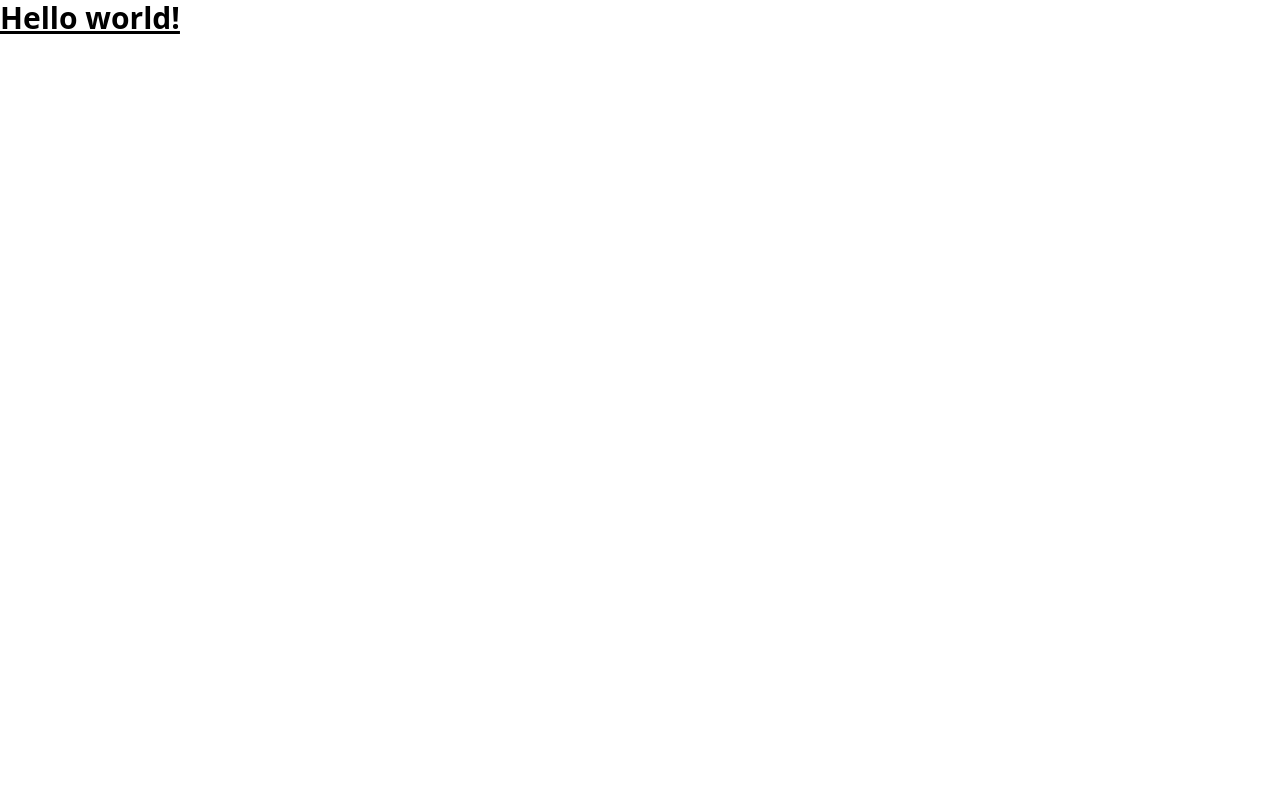
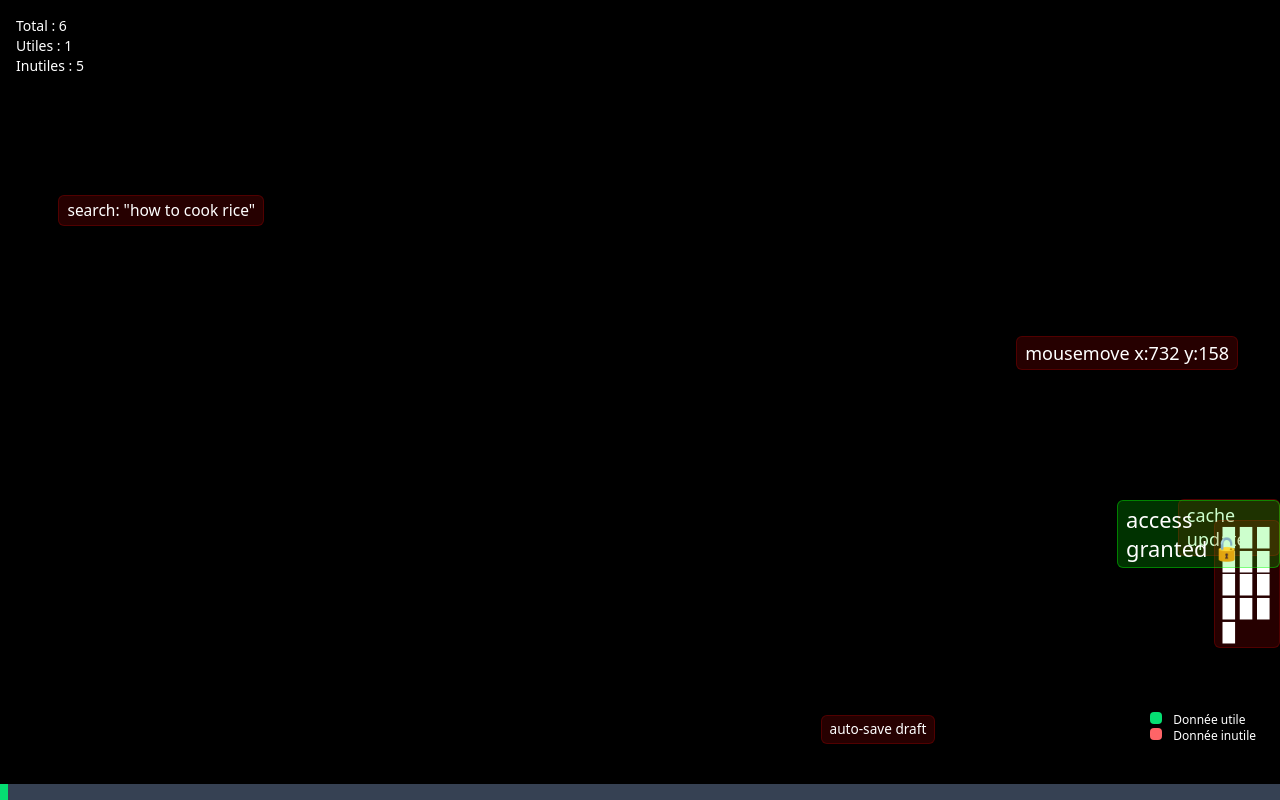
Before and after one commit to RomainRodrigues/BigData, a Nuxt app: page / in a window 1280 px wide. Built offline with nearby package versions, Linux system fonts and the light colour scheme.

Commit message:
feat: le projet presque complet

```diff
--- /dev/null
+++ b/components/DataBlock.vue
@@ -0,0 +1,42 @@
+<template>
+  <div
+    class="absolute text-white rounded-md px-2 py-1 text-xs pointer-events-none animate-dataDrop"
+    :style="{
+      top: top + 'px',
+      left: left + 'px',
+      fontSize: size + 'px',
+      opacity: 1,
+      backgroundColor: isUseful ? 'rgba(0,255,0,0.2)' : 'rgba(255,0,0,0.15)',
+      border: isUseful ? '1px solid rgba(0,255,0,0.4)' : '1px solid rgba(255,0,0,0.2)',
+    }"
+  >
+    {{ text }}
+  </div>
+</template>
+
+<script setup>
+defineProps({
+  text: String,
+  top: Number,
+  left: Number,
+  size: Number,
+  isUseful: Boolean,
+})
+</script>
+
+<style scoped>
+@keyframes dataDrop {
+  0% {
+    opacity: 0;
+    transform: translateY(-10px) scale(0.95);
+  }
+  100% {
+    opacity: 1;
+    transform: translateY(0) scale(1);
+  }
+}
+
+.animate-dataDrop {
+  animation: dataDrop 0.4s ease-out;
+}
+</style>
--- /dev/null
+++ b/components/SystemCrash.vue
@@ -0,0 +1,29 @@
+<template>
+  <div class="absolute inset-0 bg-black text-red-500 flex flex-col items-center justify-center text-center z-50 animate-fadeIn">
+    <h1 class="text-4xl font-bold mb-4">
+      💥 SYSTEM CRASH 💥
+    </h1>
+    <p class="text-lg">
+      Memory limit exceeded
+    </p>
+    <p class="text-sm mt-2 text-gray-300">
+      Reboot required
+    </p>
+  </div>
+</template>
+
+  <style scoped>
+  @keyframes fadeIn {
+    from {
+      opacity: 0;
+      transform: scale(1.1);
+    }
+    to {
+      opacity: 1;
+      transform: scale(1);
+    }
+  }
+  .animate-fadeIn {
+    animation: fadeIn 0.5s ease-out forwards;
+  }
+  </style>
--- a/pages/index.vue
+++ b/pages/index.vue
@@ -1,11 +1,138 @@
-<script setup>
-// tmp file
-</script>
+<template>
+  <div class="relative w-full h-screen bg-black overflow-hidden">
+    <!-- Bloc de données -->
+    <DataBlock
+      v-for="block in blocks"
+      :key="block.id"
+      v-bind="block"
+    />
 
-<template>
-  <div>
-    <h1 class="text-3xl font-bold underline">
-      Hello world!
-    </h1>
+    <!-- Statistiques -->
+    <div class="absolute top-0 left-0 p-4 text-white text-sm z-50 bg-black/60 rounded">
+      <p>Total : {{ blocks.length }}</p>
+      <p>Utiles : {{ usefulCount }}</p>
+      <p>Inutiles : {{ blocks.length - usefulCount }}</p>
+    </div>
+
+    <!-- Légende -->
+    <div class="absolute bottom-12 right-4 text-white text-xs z-50 bg-black/50 p-2 rounded">
+      <p>
+        <span class="inline-block w-3 h-3 bg-green-400 mr-2 rounded-sm" />
+        Donnée utile
+      </p>
+      <p>
+        <span class="inline-block w-3 h-3 bg-red-400 mr-2 rounded-sm" />
+        Donnée inutile
+      </p>
+    </div>
+
+    <!-- Barre mémoire -->
+    <div class="absolute bottom-0 left-0 w-full h-4 bg-gray-700">
+      <div
+        class="h-full transition-all duration-300 ease-in-out"
+        :class="{
+          'bg-green-400': usagePercent < 50,
+          'bg-yellow-400': usagePercent >= 50 && usagePercent < 80,
+          'bg-red-500': usagePercent >= 80,
+        }"
+        :style="{ width: usagePercent + '%' }"
+      />
+    </div>
+
+    <!-- Écran de crash -->
+    <SystemCrash v-if="isCrashed" />
   </div>
 </template>
+
+<script setup>
+import { ref, onMounted, computed } from 'vue'
+import DataBlock from '@/components/DataBlock.vue'
+import SystemCrash from '@/components/SystemCrash.vue'
+
+const blocks = ref([])
+const usefulCount = ref(0)
+const isCrashed = ref(false)
+
+let idCounter = 0
+let interval = 1000
+
+const maxCapacity = 1000
+
+const usagePercent = computed(() =>
+  Math.min((blocks.value.length / maxCapacity) * 100, 100),
+)
+
+const usefulData = [
+  'medical record',
+  'emergency alert',
+  'login credentials',
+  'location for ambulance',
+  'bank transaction',
+  'user: #5487',
+  'timestamp: 2024-11-03T12:03:42Z',
+  'IP: 192.168.1.12',
+  '2FA code: 583921',
+  'GPS: 48.8566, 2.3522',
+  'MRI scan result',
+  'blood pressure: 132/85',
+  'heartbeat: 78 bpm',
+  'access granted 🔓',
+  'payment: €243.89',
+]
+
+const uselessData = [
+  'cookie session',
+  'ad click',
+  'scroll: 73%',
+  'search: "how to cook rice"',
+  'metadata: font loaded',
+  'hover: button#2',
+  'auto-save draft',
+  'mousemove x:732 y:158',
+  '█ █ █ █ █ █ █ █ █ █ █ █ █',
+  '@@@%%%###!!!',
+  '❤️👀😐👾🧠',
+  'reaction: 😂',
+  'ID#0000000000',
+  'open tab: 27',
+  'cache update',
+  'blur event',
+  'log: heartbeat 15ms',
+  'ping: 3ms',
+  'UI lag spike detected',
+  'temp file: tmp-8479.tmp',
+  'analytics: 0.17%',
+]
+
+const generateBlock = () => {
+  if (isCrashed.value) return
+
+  const isUseful = Math.random() < 0.1
+  const text = isUseful
+    ? usefulData[Math.floor(Math.random() * usefulData.length)]
+    : uselessData[Math.floor(Math.random() * uselessData.length)]
+
+  if (isUseful) usefulCount.value++
+
+  blocks.value.push({
+    id: idCounter++,
+    text,
+    top: Math.random() * window.innerHeight,
+    left: Math.random() * window.innerWidth,
+    size: Math.random() * 12 + 10,
+    isUseful,
+  })
+
+  if (blocks.value.length >= maxCapacity) {
+    isCrashed.value = true
+    return
+  }
+
+  if (interval > 100) interval *= 0.98
+  setTimeout(generateBlock, interval)
+}
+
+onMounted(() => {
+  generateBlock()
+})
+</script>
```
Also changed, not shown: 1 other file (tests, documents, lock files or other folders).
